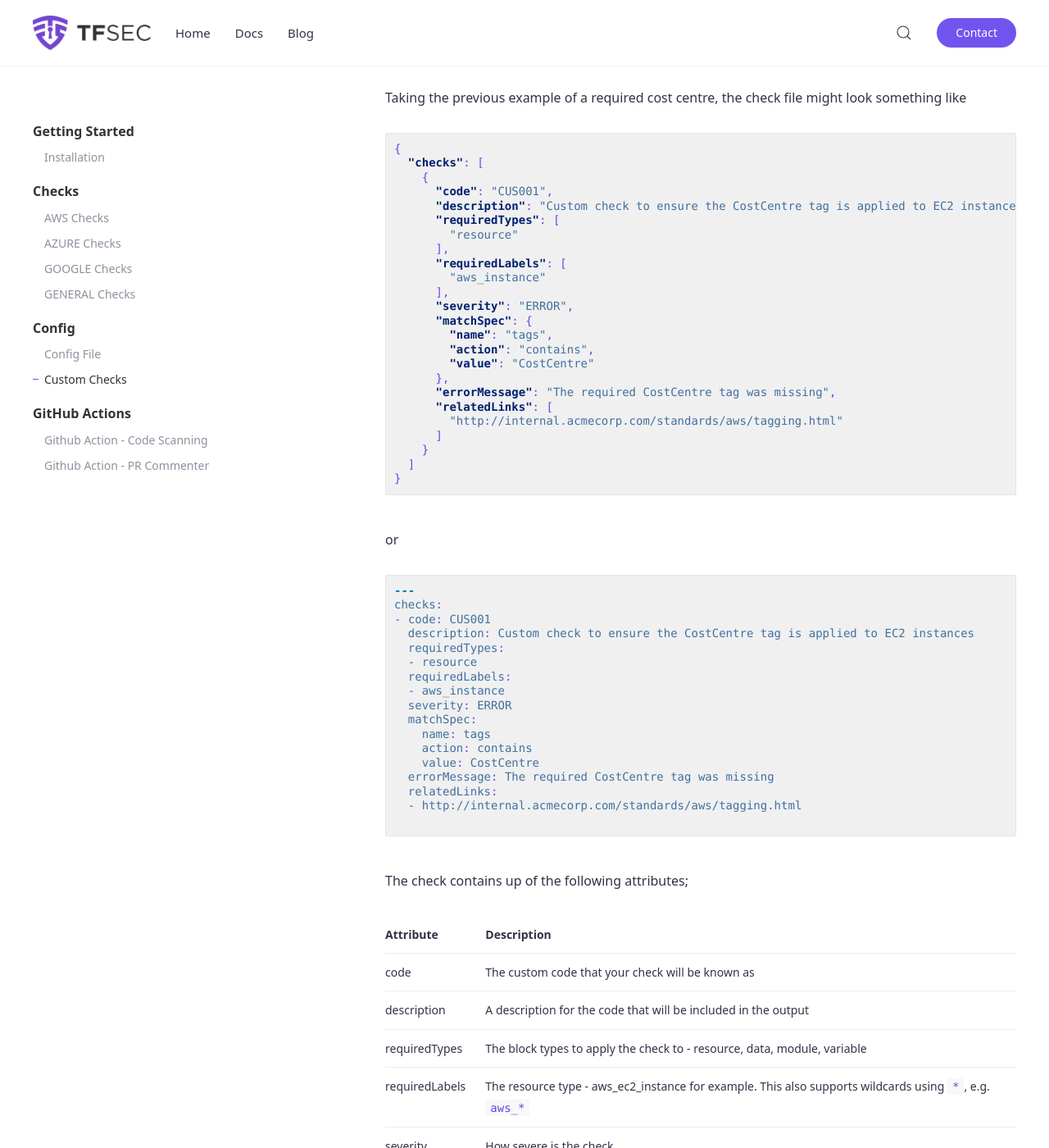
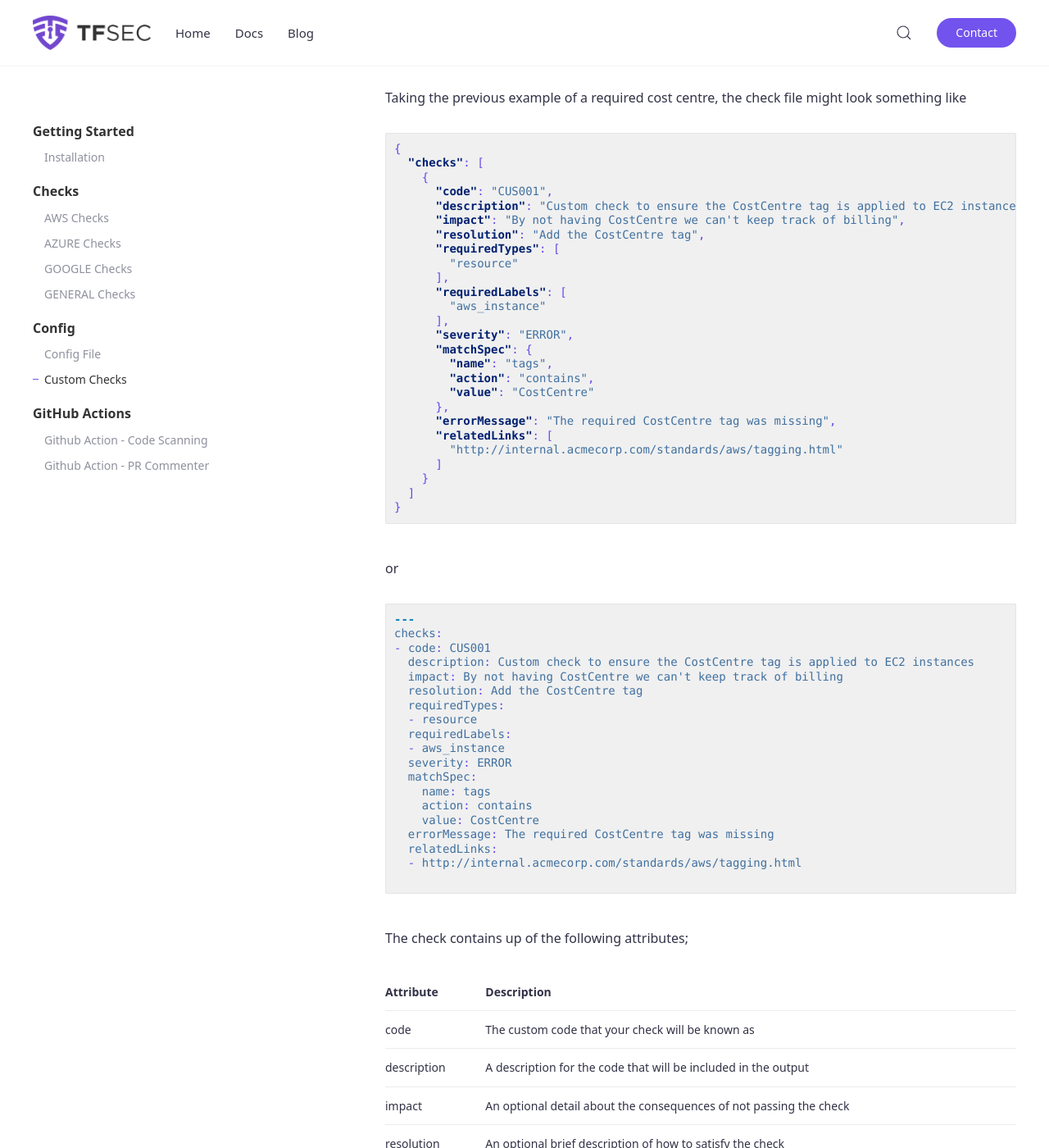
Before and after one commit to tfsec/tfsec.github.io, a Jekyll site: the page built from _docs/custom-checks.md, in a window 1280 px wide and 1400 px high, scrolled down 1038 px. Shown: the whole window at 82% size. Built offline with Jekyll 4.4.1, drawn with Linux system fonts in a browser that asks for light colours.

Commit message:
update custom checks to include impact and resolution

```diff
--- a/_docs/custom-checks.md
+++ b/_docs/custom-checks.md
@@ -31,6 +31,8 @@ Taking the previous example of a required cost centre, the check file might look
     {
       "code": "CUS001",
       "description": "Custom check to ensure the CostCentre tag is applied to EC2 instances",
+      "impact": "By not having CostCentre we can't keep track of billing",
+      "resolution": "Add the CostCentre tag",
       "requiredTypes": [
         "resource"
       ],
@@ -59,6 +61,8 @@ or
 checks:
 - code: CUS001
   description: Custom check to ensure the CostCentre tag is applied to EC2 instances
+  impact: By not having CostCentre we can't keep track of billing
+  resolution: Add the CostCentre tag
   requiredTypes:
   - resource
   requiredLabels:
@@ -80,6 +84,8 @@ The check contains up of the following attributes;
 |:-----------|:-------------|
 | code | The custom code that your check will be known as |
 | description | A description for the code that will be included in the output|
+| impact | An optional detail about the consequences of not passing the check |
+| resolution | An optional brief description of how to satisfy the check |
 |requiredTypes | The block types to apply the check to - resource, data, module, variable |
 |requiredLabels | The resource type - aws_ec2_instance for example. This also supports wildcards using `*`, e.g. `aws_*` |
 |severity | How severe is the check |
```
